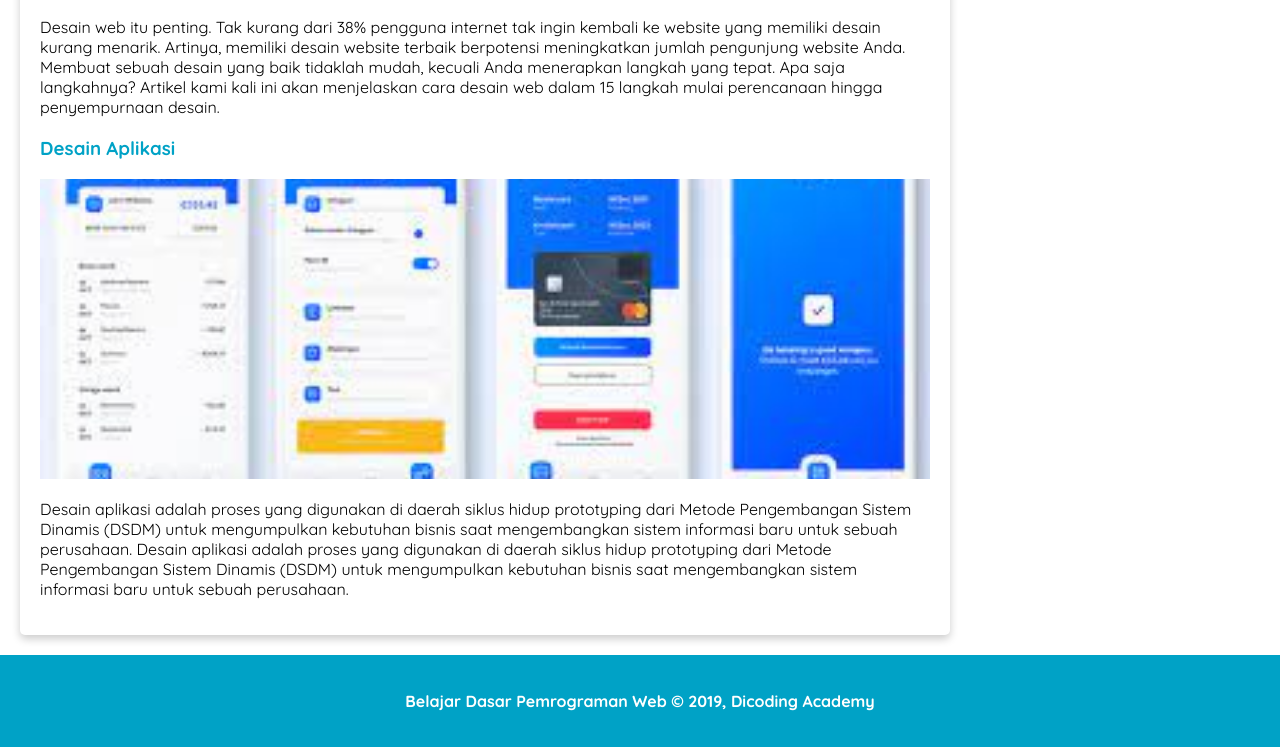
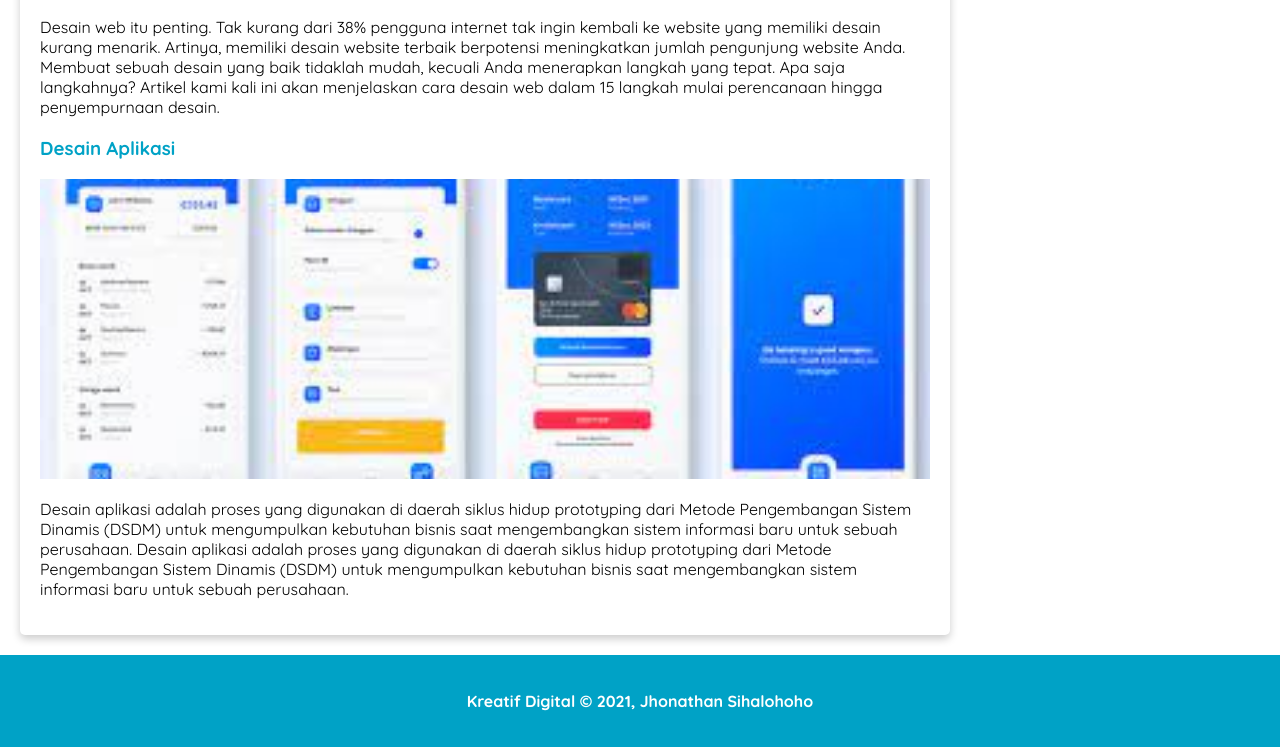
Before and after one commit to jho-github/KreatifDigital, a plain HTML site: page index.html in a window 1280 px wide. Shown: the part 2091-2838 px from the top of the page. Drawn offline with Linux system fonts and the light colour scheme.

Commit message:
Update index.html

```diff
--- a/index.html
+++ b/index.html
@@ -101,7 +101,7 @@
         </aside>
     </main>
     <footer>
-        <p>Belajar Dasar Pemrograman Web &#169; 2019, Dicoding Academy</p>
+        <p>Kreatif Digital &#169; 2021, Jhonathan Sihalohoho</p>
     </footer>
 
     <!-- <table border="1">
```
